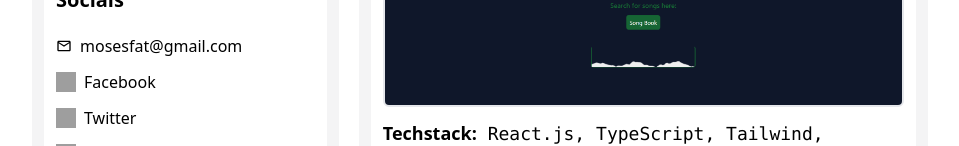
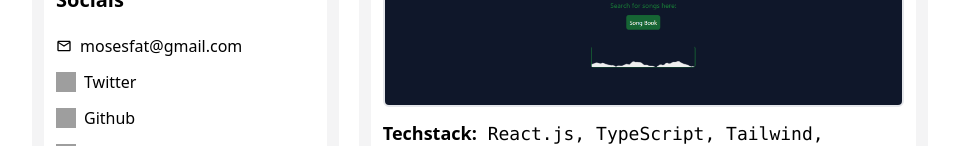
Before and after one commit to moshe002/portfolio, a React (Vite) app: page / in a window 1280 px wide. Shown: the part 800-946 px from the top of the page, without its empty margins (160-1119 px from the left). Built offline with nearby package versions, Linux system fonts and the light colour scheme; grey boxes are pictures that could not be loaded.

Commit message:
remove fb on details

```diff
--- a/src/components/Details.tsx
+++ b/src/components/Details.tsx
@@ -50,10 +50,6 @@ function Details() {
                     <p>mosesfat@gmail.com</p>
                 </li>
                 <li className="flex items-center gap-2 text-base">
-                    <img className="w-5 h-5" src="https://cdn.jsdelivr.net/gh/devicons/devicon/icons/facebook/facebook-original.svg" alt="icon" loading="lazy" />
-                    <a className="hover:text-blue-500" href="https://web.facebook.com/mosesanthony873" target="_blank" rel="noopener">Facebook</a>
-                </li>
-                <li className="flex items-center gap-2 text-base">
                     <img className="w-5 h-5" src="https://cdn.jsdelivr.net/gh/devicons/devicon/icons/twitter/twitter-original.svg" alt="icon" loading="lazy" />
                     <a className="hover:text-blue-300" href="https://twitter.com/_mosheee" target="_blank" rel="noopener">Twitter</a>
                 </li>
```
